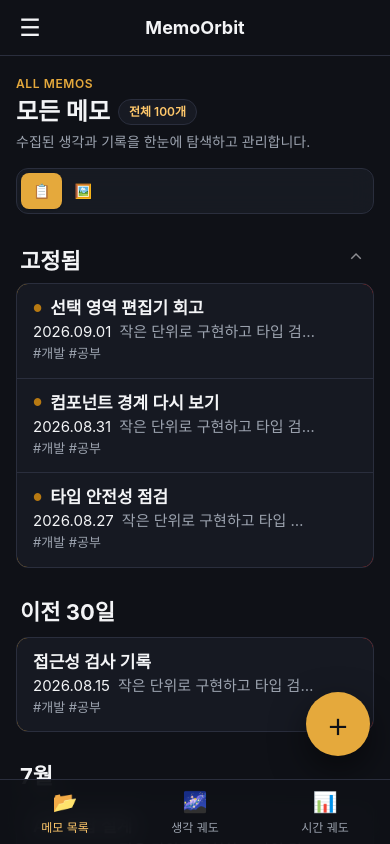
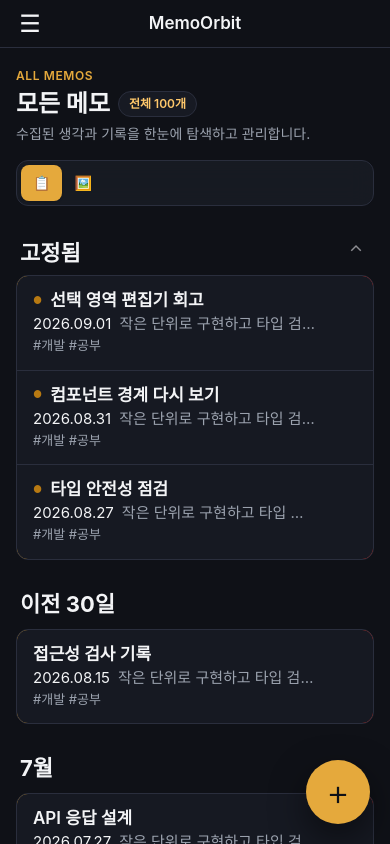
Before and after one commit to jujubeball/260828-memoorbit, a Next.js app: page / in a window 390 px wide. Shown: the top 844 px of the page. Built offline with nearby package versions, Linux system fonts and the light colour scheme.

Commit message:
모바일 하단 탭 바 제거 및 갤러리 2열 그리드화, 태그 궤도 인라인화

```diff
--- a/app/page.tsx
+++ b/app/page.tsx
@@ -32,8 +32,8 @@ const NAVIGATION_ITEMS: Array<{
   {
     id: "orbit",
     icon: "🌌",
-    label: "생각 궤적 탐색",
-    description: "Orbit Graph",
+    label: "태그 궤도 탐색",
+    description: "Tag Orbit",
   },
   {
     id: "timeline",
@@ -120,7 +120,8 @@ export default function Home(): React.JSX.Element {
   const [memoViewMode, setMemoViewMode] = useState<MemoViewMode>("list");
   const [isDrawerOpen, setIsDrawerOpen] = useState(false);
   const [isMemoToolbarStuck, setIsMemoToolbarStuck] = useState(false);
-  const [isContentHeaderVisible, setIsContentHeaderVisible] = useState(true);
+  // 페이지별 콘텐츠 제목이 화면에 들어왔는지는 공통 헤더 관찰기가 갱신하며, 화면 전환 시 관찰 상태를 초기화합니다.
+  const [, setIsContentHeaderVisible] = useState(true);
 
   // 💡 [브라우저 저장소 불러오기]
   // 첫 화면이 열린 뒤 이전 방문에서 저장한 메모를 읽고, 읽기가 끝난 뒤에만 새 변경을 다시 저장하도록 표시합니다.
@@ -328,7 +329,7 @@ export default function Home(): React.JSX.Element {
         </p>
       </aside>
 
-      <header className="sticky top-0 z-30 flex h-14 w-full items-center border-b border-[#2a2e3d] bg-[#0f1117] px-2 xl:hidden">
+      <header className="sticky top-0 z-30 flex h-12 w-full items-center border-b border-[#2a2e3d] bg-[#0f1117] px-2 xl:hidden">
         <div className="mx-auto grid w-full max-w-5xl grid-cols-[44px_minmax(0,1fr)_44px] items-center">
           <button
             type="button"
@@ -338,34 +339,15 @@ export default function Home(): React.JSX.Element {
           >
             ☰
           </button>
-          <div className="min-w-0 text-center">
-            {isContentHeaderVisible ? (
           <button
             type="button"
             onClick={() => selectNavigation("memos")}
-                className="max-w-full truncate text-lg font-bold transition-opacity"
+            className="min-w-0 truncate px-2 text-center text-[17px] font-semibold"
             aria-label="MemoOrbit 메모 목록 홈"
           >
             MemoOrbit
           </button>
-            ) : (
-              <strong className="block truncate px-2 text-[17px] font-semibold">
-                {NAVIGATION_ITEMS.find((item) => item.id === activeSection)?.label}
-              </strong>
-            )}
-          </div>
-          {isContentHeaderVisible ? (
           <span className="h-11 w-11" aria-hidden="true" />
-          ) : (
-            <button
-              type="button"
-              onClick={() => selectNavigation("memos")}
-              className="ios-tap flex h-11 w-11 items-center justify-center text-xl text-[#e5a93c]"
-              aria-label="MemoOrbit 메모 목록 홈"
-            >
-              ◉
-            </button>
-          )}
         </div>
       </header>
       <main
@@ -441,7 +423,7 @@ export default function Home(): React.JSX.Element {
                     id="pinned-list"
                     className={
                       memoViewMode === "gallery"
-                        ? "grid gap-4 sm:grid-cols-2 lg:grid-cols-3"
+                        ? "grid grid-cols-2 gap-3 lg:grid-cols-3"
                         : "overflow-hidden rounded-xl border border-[#2a2e3d] bg-[#1a1d26]/80 backdrop-blur-md"
                     }
                   >
@@ -465,7 +447,7 @@ export default function Home(): React.JSX.Element {
                 <div
                   className={
                     memoViewMode === "gallery"
-                      ? "grid gap-4 sm:grid-cols-2 lg:grid-cols-3"
+                      ? "grid grid-cols-2 gap-3 lg:grid-cols-3"
                       : "overflow-hidden rounded-xl border border-[#2a2e3d] bg-[#1a1d26]/80 backdrop-blur-md"
                   }
                 >
@@ -497,37 +479,12 @@ export default function Home(): React.JSX.Element {
             setEditingMemo(null);
             setIsEditorOpen(true);
           }}
-          className="fixed bottom-[calc(5.5rem+env(safe-area-inset-bottom))] right-5 z-20 flex h-16 w-16 items-center justify-center rounded-full bg-[#e5a93c] text-4xl font-light text-[#0f1117] shadow-[0_14px_35px_rgb(0_0_0/0.5)] active:scale-95 xl:hidden"
+          className="fixed bottom-[calc(1.25rem+env(safe-area-inset-bottom))] right-5 z-20 flex h-16 w-16 items-center justify-center rounded-full bg-[#e5a93c] text-4xl font-light text-[#0f1117] shadow-[0_14px_35px_rgb(0_0_0/0.5)] active:scale-95 xl:hidden"
           aria-label="새 메모 작성"
         >
           +
         </button>
       )}
-      <nav
-        className="fixed inset-x-0 bottom-0 z-40 grid grid-cols-3 border-t border-[#2a2e3d] bg-[#0f1117]/90 pb-[env(safe-area-inset-bottom)] backdrop-blur-md xl:hidden"
-        aria-label="모바일 하단 주요 메뉴"
-      >
-        {NAVIGATION_ITEMS.map((item) => (
-          <button
-            key={item.id}
-            type="button"
-            onClick={() => selectNavigation(item.id)}
-            aria-current={activeSection === item.id ? "page" : undefined}
-            className={`flex min-h-16 flex-col items-center justify-center gap-1 px-2 text-xs transition-colors ${activeSection === item.id ? "text-[#ffc86b]" : "text-[#9ca3af]"}`}
-          >
-            <span className="text-xl" aria-hidden="true">
-              {item.icon}
-            </span>
-            <span>
-              {item.id === "memos"
-                ? "메모 목록"
-                : item.id === "orbit"
-                  ? "생각 궤도"
-                  : "시간 궤도"}
-            </span>
-          </button>
-        ))}
-      </nav>
       {isDrawerOpen && (
         <div role="dialog" aria-modal="true" aria-label="메뉴">
           <button
--- a/src/components/MemoCard.tsx
+++ b/src/components/MemoCard.tsx
@@ -227,11 +227,12 @@ export function MemoCard({
         onTouchMove={handleTouchMove}
         onTouchEnd={handleTouchEnd}
         onTouchCancel={handleTouchEnd}
-        className={`memo-row relative z-10 touch-pan-y bg-[#161922] opacity-100 ${viewMode === "gallery" ? "h-full border-0 pb-5 pl-4 pr-14 pt-0" : "border-b border-[#2a2e3d] py-3.5 pl-4 pr-14"} ${isDragging ? "" : "transition-transform duration-200 ease-out"}`}
+        className={`memo-row relative z-10 touch-pan-y bg-[#161922] opacity-100 ${viewMode === "gallery" ? "h-full border-0 pb-3 pl-3 pr-3 pt-0" : "border-b border-[#2a2e3d] py-3.5 pl-4 pr-14"} ${isDragging ? "" : "transition-transform duration-200 ease-out"}`}
         style={{ transform: `translateX(${offset}px)` }}
       >
         {viewMode === "gallery" && (
-          <div className="-ml-4 -mr-14 mb-4 aspect-[4/3] overflow-hidden bg-gradient-to-br from-[#e5a93c] via-[#8e8e93] to-[#1c1c1e]">
+          // 갤러리의 두 열이 작은 화면에도 나란히 들어가도록 썸네일 비율과 안쪽 여백을 작게 유지합니다.
+          <div className="-ml-3 -mr-3 mb-3 aspect-video overflow-hidden bg-gradient-to-br from-[#e5a93c] via-[#8e8e93] to-[#1c1c1e]">
             {(memo.imageUrl || memo.aiImageUrl) && (
               // eslint-disable-next-line @next/next/no-img-element
               <img
@@ -265,11 +266,15 @@ export function MemoCard({
               ●
             </span>
           )}
-          <h3 className="truncate text-[17px] font-semibold leading-5">
+          <h3
+            className={`truncate font-semibold ${viewMode === "gallery" ? "text-sm leading-5" : "text-[17px] leading-5"}`}
+          >
             {memo.title}
           </h3>
         </div>
-        <p className="mt-1 flex min-w-0 gap-2 text-[15px] leading-5">
+        <p
+          className={`mt-1 min-w-0 ${viewMode === "gallery" ? "grid gap-0.5 text-xs leading-4" : "flex gap-2 text-[15px] leading-5"}`}
+        >
           <time className="shrink-0 text-[#f3f4f6]">
             {formatMemoDate(memo.updatedAt)}
           </time>
```
Also changed, not shown: src/components/OrbitGraphView.tsx (+35 -66 lines). Lines whose indentation alone changed are shown as unchanged.
